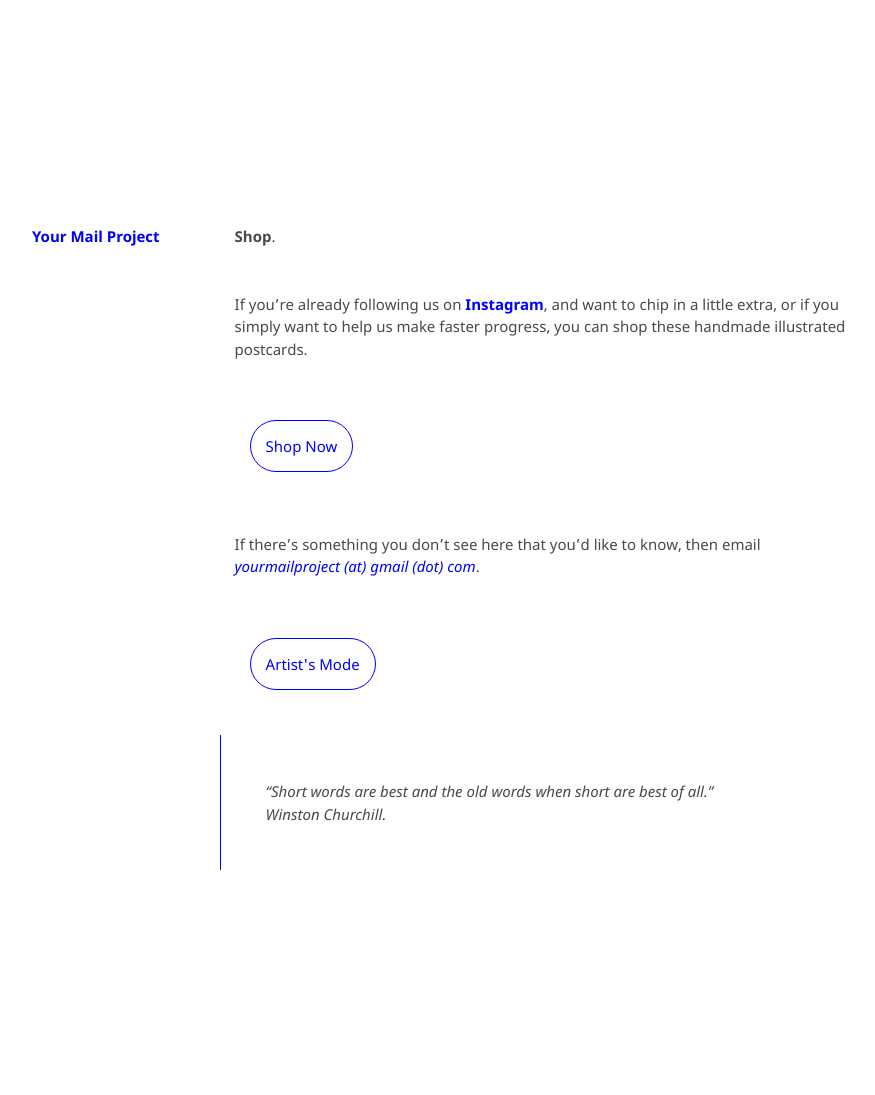
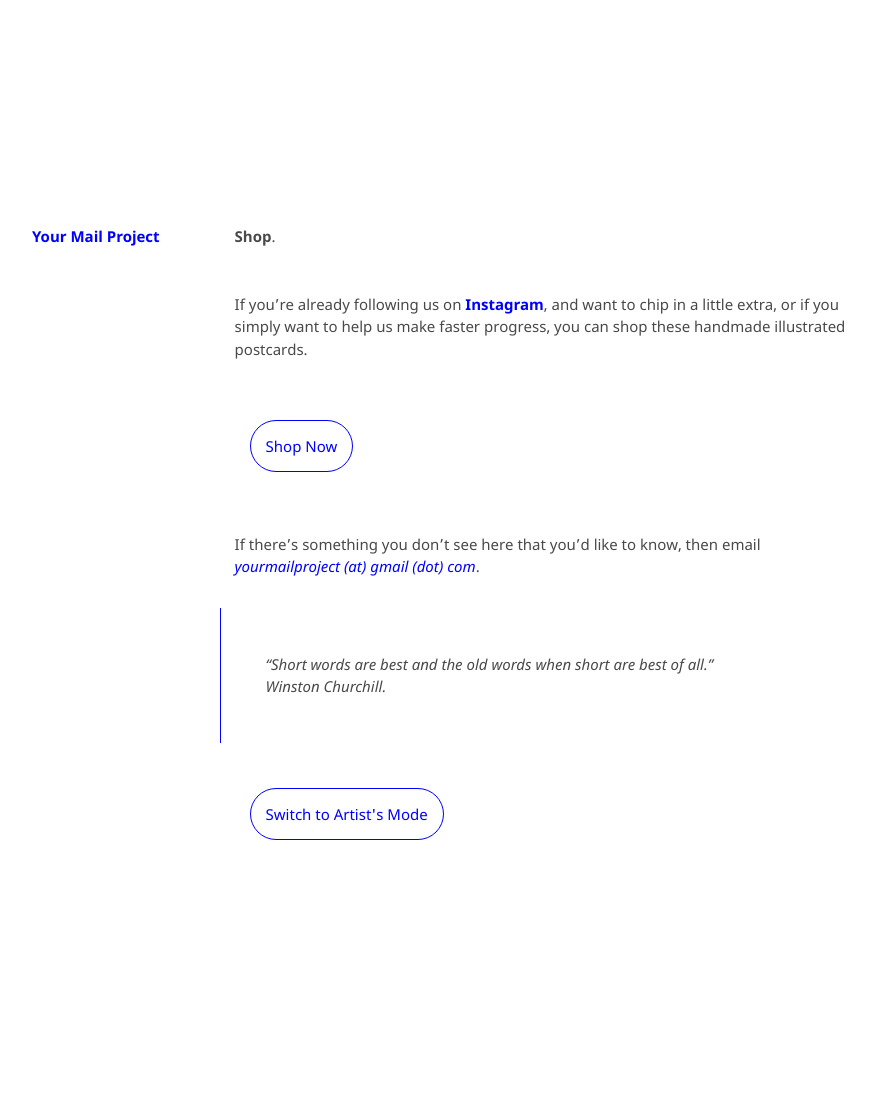
Before and after one commit to kvshvlin/yourmailproject, a Jekyll site: the page built from 3.md, in a window 1280 px wide. Shown: the whole page, without its empty margins (193-1068 px from the left). Built offline with Jekyll 4.4.1, drawn with Linux system fonts in a browser that asks for light colours; our own code applies the rules of GitHub Pages for plain Markdown files.

Commit message:
Update 3.md

```diff
--- a/3.md
+++ b/3.md
@@ -11,15 +11,15 @@
 <div class="roadmap-spacer-2"></div>
 
 If there’s something you don’t see here that you’d like to know, then email
- [_yourmailproject (at) gmail (dot) com_](mailto: yourmailproject@gmail.com).
+[_yourmailproject (at) gmail (dot) com_](mailto: yourmailproject@gmail.com).
+
+> "Short words are best and the old words when short are best of all."
+> Winston Churchill.
 
 <div class="roadmap-spacer-1"></div>
 
 <p>
-<a class="btn" href="https://kvshvl.in/yourmailproject/4.html">Artist's Mode</a><br>
+<a class="btn" href="https://kvshvl.in/yourmailproject/4.html">Switch to Artist's Mode</a><br>
 </p>
 
 <div class="roadmap-spacer-2"></div>
-
-> "Short words are best and the old words when short are best of all."
-> Winston Churchill.
```
